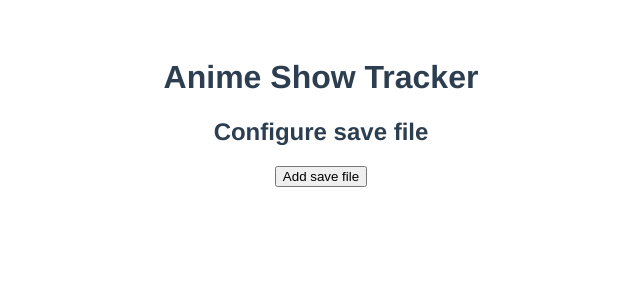
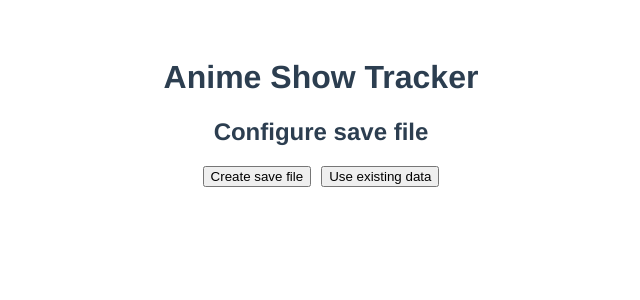
Before and after one commit to bencodezen/build-with-ben-25, a Vue app: page / in a window 1280 px wide. Shown: the top 300 px of the page, without its empty margins (319-959 px from the left). Built offline with nearby package versions, Linux system fonts and the light colour scheme.

Commit message:
feature: user can load data into the app

```diff
--- a/src/App.vue
+++ b/src/App.vue
@@ -1,6 +1,6 @@
 <script setup>
 import { computed, ref } from 'vue'
-import { setupNewFile, writeFile } from './features/useFileSystem'
+import { chooseFile, setupNewFile, writeFile } from './features/useFileSystem'
 
 /**
  * Reactive Data
@@ -48,6 +48,15 @@ const addShow = async () => {
   newShow.value = ''
   newShowStatus.value = 'watching'
 }
+
+const chooseSaveFile = async () => {
+  const fileHandle = await chooseFile()
+  const file = await fileHandle.getFile()
+  const fileContents = JSON.parse(await file.text())
+
+  animeShows.value = fileContents
+  hasSaveFile.value = true
+}
 </script>
 
 <template>
@@ -81,7 +90,10 @@ const addShow = async () => {
     </article>
     <article v-else>
       <h2>Configure save file</h2>
-      <button @click="addSaveFile">Add save file</button>
+      <button @click="addSaveFile" style="margin-right: 10px">
+        Create save file
+      </button>
+      <button @click="chooseSaveFile">Use existing data</button>
     </article>
   </main>
 </template>
--- a/src/features/useFileSystem.js
+++ b/src/features/useFileSystem.js
@@ -1,3 +1,9 @@
+export const chooseFile = async () => {
+  const [fileHandle] = await window.showOpenFilePicker()
+
+  return fileHandle
+}
+
 export const setupNewFile = async () => {
   const fileHandle = await getNewFileHandle()
 
```
